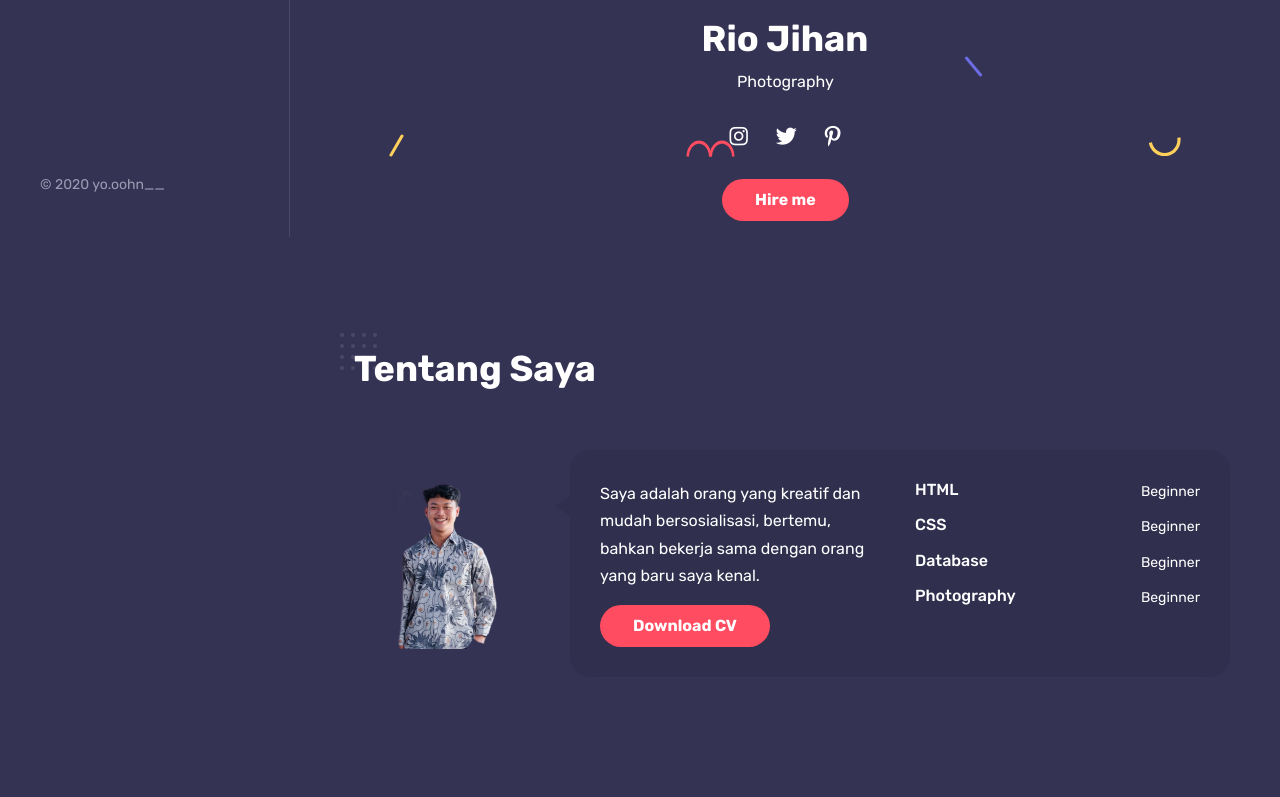
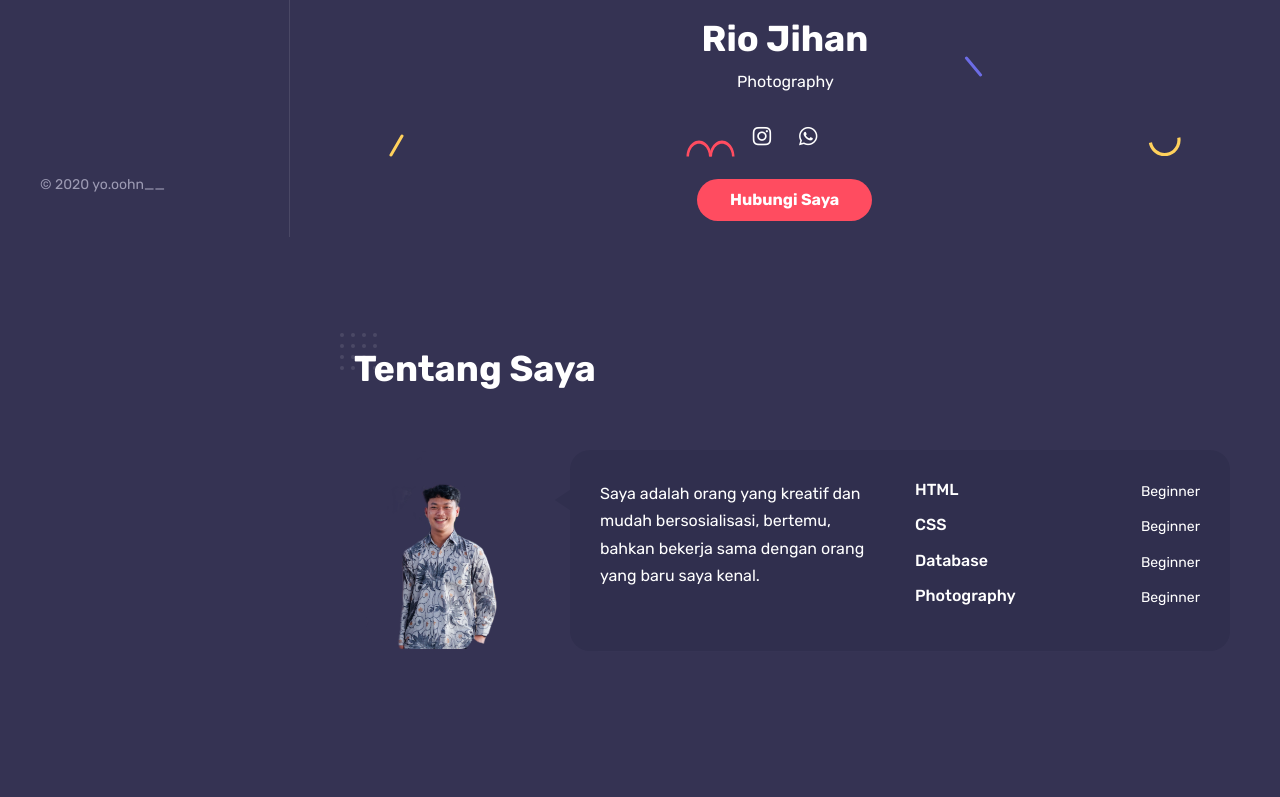
Before and after one commit to riojihan01/riojihan01.github.io, a plain HTML site: page index.html in a window 1280 px wide. Shown: the part 563-1360 px from the top of the page. Drawn offline with Linux system fonts and the light colour scheme; files whose address does not match are found by name.

Commit message:
push
push 4

```diff
--- a/index.html
+++ b/index.html
@@ -4,7 +4,7 @@
 <!-- Mirrored from jthemes.net/themes/html/bolby/demo/index-dark.html by HTTrack Website Copier/3.x [XR&CO'2014], Wed, 06 Jul 2022 06:04:36 GMT -->
 <head>
 	<meta http-equiv="Content-Type" content="text/html; charset=UTF-8">
-	<title>Rio jihan - CV/Resume HTML </title>
+	<title>CV Web Rio Jihan </title>
 	<meta name="description" content="Bolby - Portfolio/CV/Resume HTML Template">
 	<meta name="viewport" content="width=device-width, initial-scale=1, maximum-scale=1">
 	<link rel="shortcut icon" type="image/x-icon" href="images/favicon.png">
@@ -125,14 +125,13 @@
 
 				<!-- social icons -->
 				<ul class="social-icons light list-inline mb-0 mt-4">
-					<li class="list-inline-item"><a href="#"><i class="fab fa-instagram"></i></a></li>
-					<li class="list-inline-item"><a href="#"><i class="fab fa-twitter"></i></a></li>
-					<li class="list-inline-item"><a href="#"><i class="fab fa-pinterest-p"></i></a></li>
+					<li class="list-inline-item"><a href="https://instgram.com/yo.oohn__?igshid=YmMyMTA2M2Y="><i class="fab fa-instagram"></i></a></li>
+					<li class="list-inline-item"><a href="https://wa.me/6289637116885"><i class="fab fa-whatsapp"></i></a></li>
 				</ul>
 
 				<!-- buttons -->
 				<div class="mt-4">
-					<a href="#Kontak" class="btn btn-default">Hire me</a>
+					<a href="#Kontak" class="btn btn-default">Hubungi Saya </a>
 				</div>
 			</div>
 
@@ -197,9 +196,6 @@
 							<div class="col-md-6">
 								<!-- about text -->
 								<p>Saya adalah orang yang kreatif dan mudah bersosialisasi, bertemu, bahkan bekerja sama dengan orang yang baru saya kenal.</p>
-								<div class="mt-3">
-									<a href="cv/rio.pdf" class="btn btn-default">Download CV</a>
-								</div>
 								<div class="spacer d-md-none d-lg-none" data-height="30"></div>
 							</div>
 							<div class="col-md-6">
@@ -338,6 +334,10 @@
 
 	</section>
 
+	<div class="mt-3">
+		<center><a href="cv/rio.pdf" class="btn btn-default">Download CV</a></center>
+	</div>
+
 	<!-- section Kontak -->
 	<section id="Kontak">
 
@@ -353,7 +353,7 @@
 					<!-- contact info -->
 					<div class="contact-info">
 						<h3 class="wow fadeInUp">Mari kita bicarakan semuanya!</h3>
-						<p class="wow fadeInUp">Tidak suka formulir? Kirimi saya <a href="riojihan96@gmail.com">email</a>. 👋</p>
+						<p class="wow fadeInUp">Tidak suka formulir? Kirimi saya <a href="#">email</a>. 👋</p>
 					</div>
 				</div>
 
```
